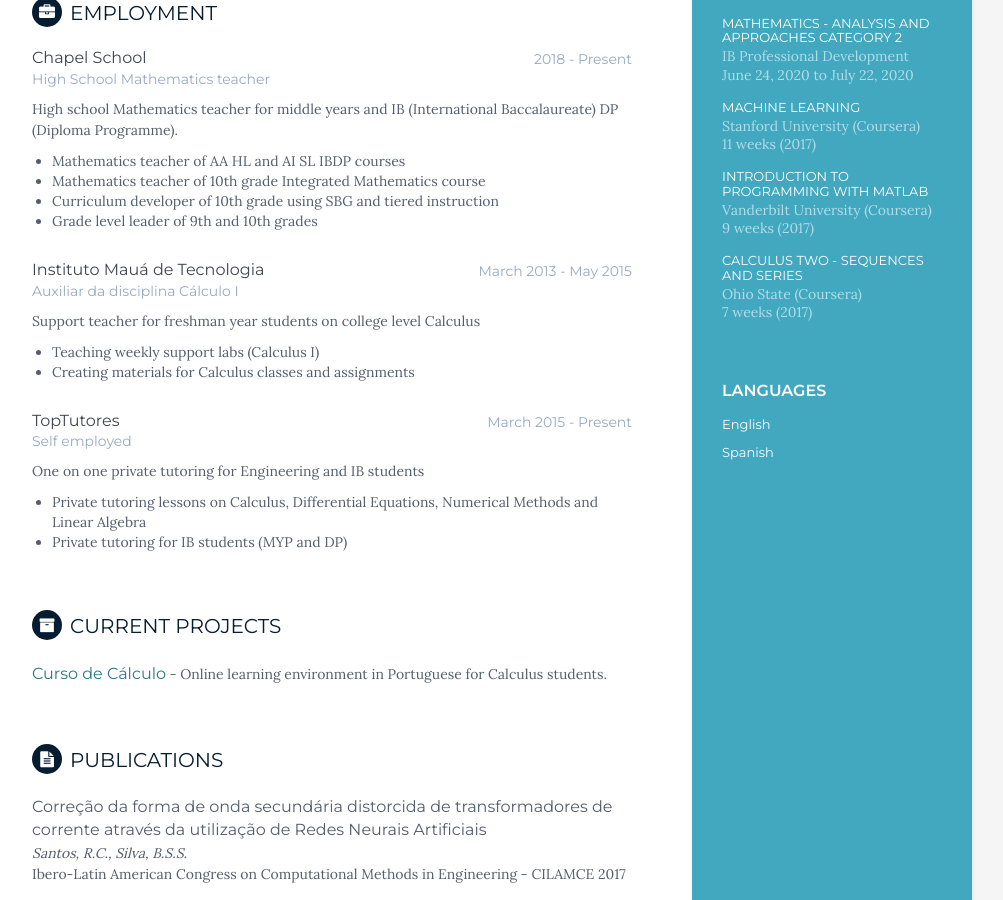
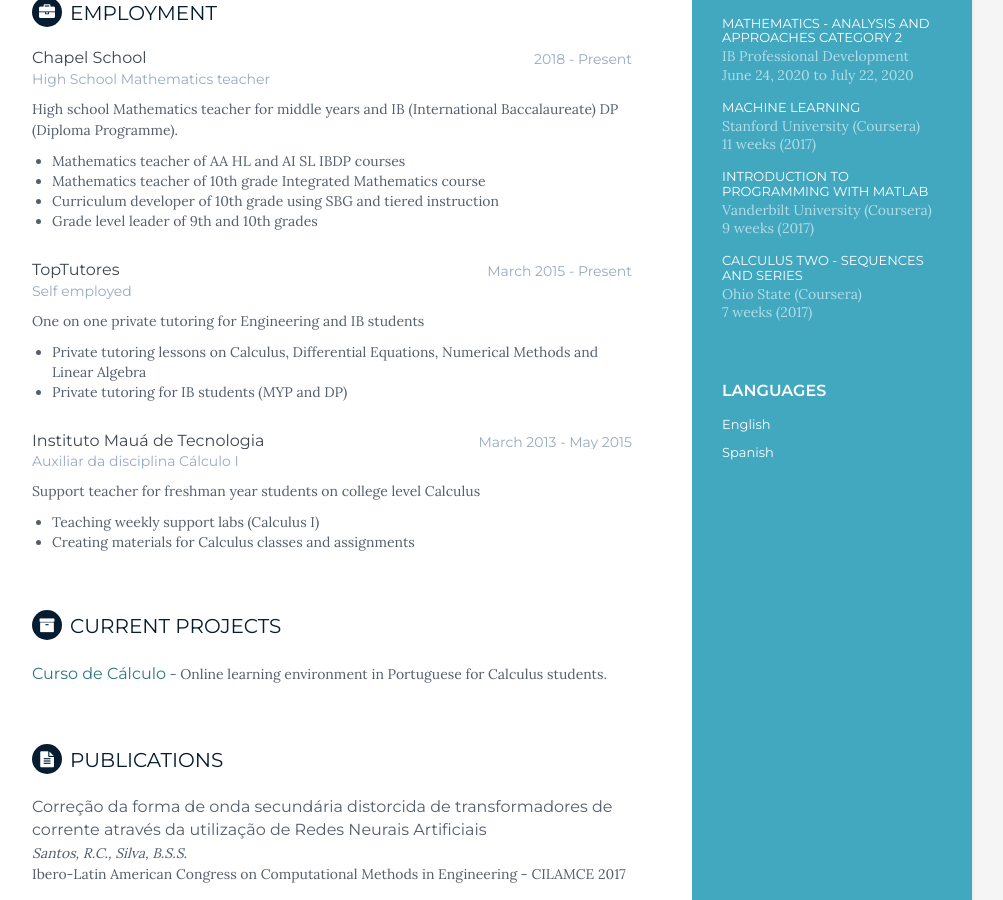
Before and after one commit to bru1987/bru1987.github.io, a Jekyll site: the page built from cv.html, in a window 1280 px wide and 900 px high, scrolled down 851 px. Shown: the whole window, without its empty margins (168-1171 px from the left). Built offline with Jekyll 4.4.1, drawn with Linux system fonts in a browser that asks for light colours; part of the change alters nothing that is shown.

```diff
--- a/_data/experiences.yml
+++ b/_data/experiences.yml
@@ -9,6 +9,14 @@
   - Curriculum developer of 10th grade using SBG and tiered instruction
   - Grade level leader of 9th and 10th grades
 - experience:
+  role: TopTutores
+  time: March 2015 - Present
+  company: Self employed
+  details: "One on one private tutoring for Engineering and IB students"
+  bullets:
+  - Private tutoring lessons on Calculus, Differential Equations, Numerical Methods and Linear Algebra
+  - Private tutoring for IB students (MYP and DP)
+- experience:
   role: Instituto Mauá de Tecnologia
   time: March 2013 - May 2015
   company: Auxiliar da disciplina Cálculo I
@@ -16,11 +24,3 @@
   bullets:
   - Teaching weekly support labs (Calculus I)
   - Creating materials for Calculus classes and assignments
-- experience:
-  role: TopTutores
-  time: March 2015 - Present
-  company: Self employed
-  details: "One on one private tutoring for Engineering and IB students"
-  bullets:
-  - Private tutoring lessons on Calculus, Differential Equations, Numerical Methods and Linear Algebra
-  - Private tutoring for IB students (MYP and DP)
```
